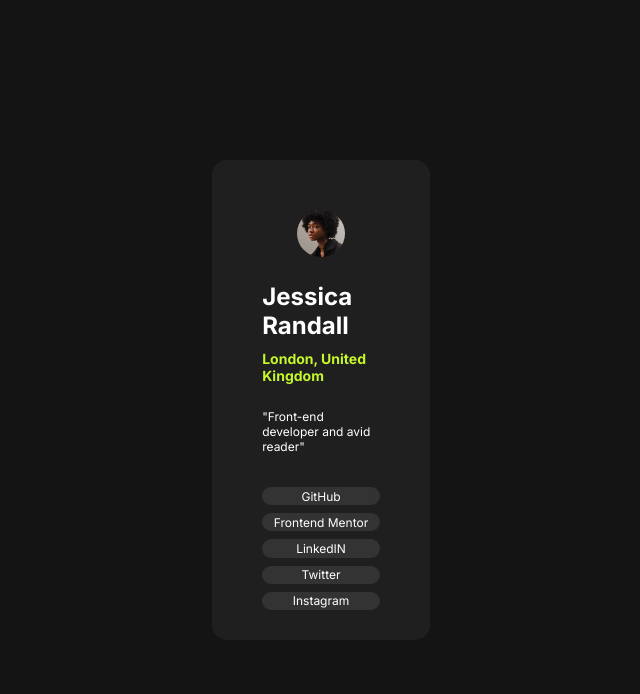
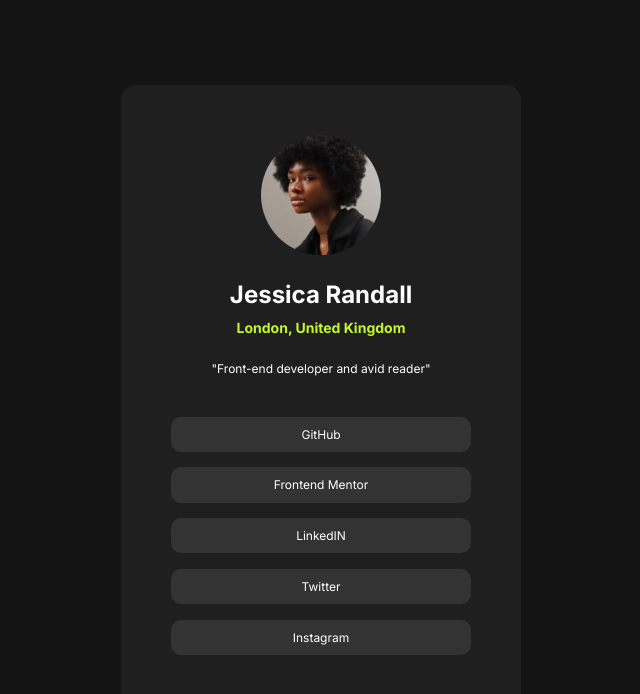
Before and after one commit to ADP197/SocialMediaLinks, a plain HTML site: page index.html in a window 1280 px wide. Shown: the whole page, without its empty margins (319-959 px from the left). Drawn offline with Linux system fonts and the light colour scheme.

Commit message:
Add files via upload

```diff
--- a/style.css
+++ b/style.css
@@ -18,15 +18,15 @@ body{
     display:flex;
     justify-content: center;
     align-items: center;
+    flex-wrap: wrap;
     height:100%;
     width:100%;
     background-color: hsl(0, 0%, 8%);
 }
 
 .panel{
-
-    height: 60%;
-    width: 17%;
+    width: 400px;
+    height: 630px;;
     background-color: hsl(0, 0%, 12%);
     border-radius: 15px;
 }
```
